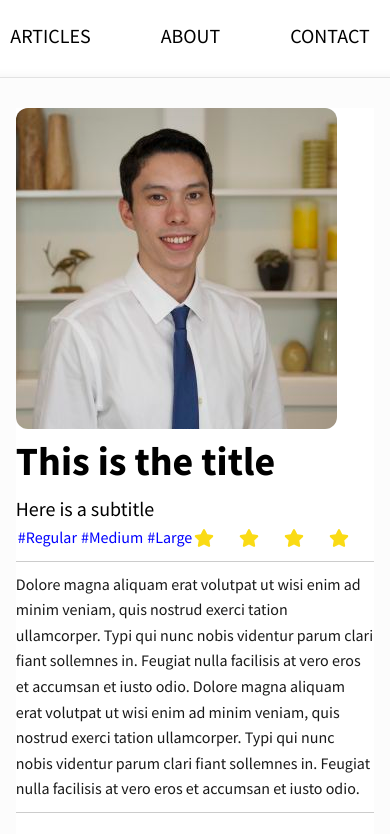
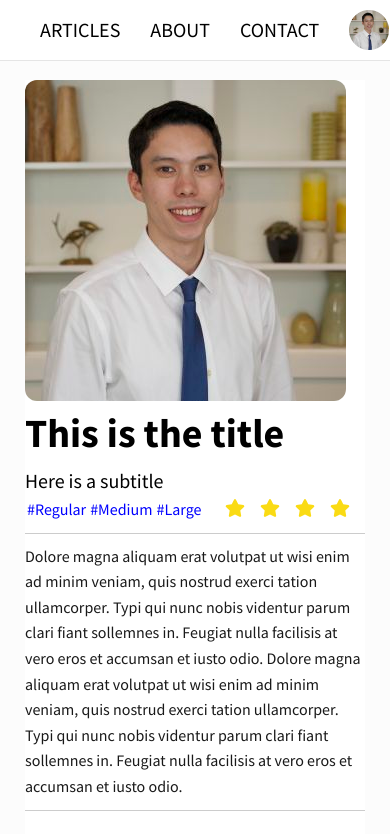
Before and after one commit to bubujone35/personal-blog, a Gatsby site: page / in a window 390 px wide. Shown: the top 834 px of the page. Built offline with nearby package versions, Linux system fonts and the light colour scheme; Gatsby itself is replaced by a stand-in of ours.

Commit message:
aligned nav items on mobile

```diff
--- a/src/components/buttons/secondary.js
+++ b/src/components/buttons/secondary.js
@@ -6,7 +6,7 @@ const SecondaryButton = styled.button`
   background-color: transparent;
   color: blue;
   background-repeat: no-repeat;
-  font-size: 1.5rem;
+  font-size: 1.7rem;
   font-weight: bold;
   text-align: center;
   outline: none;
--- a/src/components/cards/preview-card.js
+++ b/src/components/cards/preview-card.js
@@ -19,6 +19,8 @@ const Container = styled.div`
 
   @media all and (max-width: 1250px) {
     flex-direction: column-reverse;
+    border-radius: 0px;
+    border: none;
   }
 `
 const LeftColumn = styled.div`
@@ -46,8 +48,15 @@ const Header = styled.div`
   background-color: white;
   color: black;
 `
-const Title = styled.h2`
+const Title = styled(Link)`
   font-size: 4rem;
+  text-decoration: none;
+  color: black;
+  font-weight: 700;
+
+  &:hover {
+    color: gray;
+  }
 `
 
 const Subtitle = styled.h3`
@@ -86,6 +95,13 @@ const Stars = styled.svg`
   margin-right: 1.5rem;
   color: #FADB14;
   margin-bottom: -1rem;
+
+  @media all and (max-width: 1250px) {
+    width: 2rem;
+    height: 2rem;
+    margin-bottom: 0.4rem;
+
+  }
 `
 
 const Content = styled.div`
@@ -97,6 +113,7 @@ const Content = styled.div`
 const Footer = styled.div`
   background-color: white;
   padding: 1rem 0;
+  margin-top: 1rem;
 `
 const Image = styled.img`
   border-radius: 12px;
@@ -112,7 +129,7 @@ const PreviewCard = props => (
     <Container>
       <LeftColumn>
         <Header>
-          <Title>This is the title</Title>
+          <Title to="/">This is the title</Title>
           <Subtitle>Here is a subtitle</Subtitle>
           <Meta>
             <Hashtags>
--- a/src/components/main.js
+++ b/src/components/main.js
@@ -11,7 +11,7 @@ const Container = styled.div`
   align-items: center;
 
   @media all and (max-width: 1250px) {
-    padding: 0;
+    padding: 4rem 0 0;
   }
 `
 
--- a/src/components/sidebar.js
+++ b/src/components/sidebar.js
@@ -5,9 +5,6 @@ import { FaNewspaper } from 'react-icons/fa';
 import { FaAddressCard } from 'react-icons/fa';
 import { FaEnvelope } from 'react-icons/fa';
 import avatar from '../images/headshot.png'
-
-
-
 
 const Container = styled.div`
   flex: 0 0 18%;
@@ -17,8 +14,14 @@ const Container = styled.div`
   justify-content: space-between;
 
   @media all and (max-width: 1250px) {
-    flex-direction: column;
+    flex-direction: row;
     width: 100%;
+    border-bottom: 1px solid rgba(0, 0, 0, 0.1);
+    position: fixed;
+    top: 0;
+    left: 0;
+    margin: auto;
+    align-items: center;
   }
 `
 // //////////////////////////////////////
@@ -28,25 +31,28 @@ const Intro = styled.div`
   display: flex;
   flex-direction: column;
   justify-content: center;
-  align-items: center;
+  align-items: start;
   padding: 3rem;
   margin-top: 3rem;
   @media all and (max-width: 1250px) {
-    display: none;
+    order: 1;
+    padding: 0;
+    margin: 0;
   }
 `
 const Avatar = styled.div`
   border-radius: 100%;
-  height: 12rem;
-  width: 12rem;
+  height: 10rem;
+  width: 10rem;
   margin: 1rem;
   @media all and (max-width: 1250px) {
-    display: none;
+    height: 4rem;
+    width: 4rem;
   }
 `
 const Name = styled.h1`
   font-size: 3rem;
-  font-weight: 300;
+  font-weight: 700;
   @media all and (max-width: 1250px) {
     display: none;
   }
@@ -65,38 +71,16 @@ const SideNav = styled.ul`
   flex-grow: 2;
 
   @media all and (max-width: 1250px) {
-    margin-top: 1rem;
+    margin-top: 0rem;
     display: flex;
     flex-direction: row;
-    justify-content: center;
+    justify-content: start;
+    margin-left: 3rem;
   }
 `
 const SideNavItem = styled.li`
   position: relative;
 
-  &:not(:last-child) {
-    margin-bottom: 0.5rem;
-  }
-
-  &::before {
-    content: "";
-    position: absolute;
-    top: 0;
-    left: 0;
-    height: 100%;
-    width: 3px;
-    background-color: lightgray;
-    transform: scaleY(0);
-    transition: transform .2s,
-                width .4s cubic-bezier(1,0,0,1) .2s;
-
-  }
-
-  &:hover::before {
-    transform: scaleY(1);
-    width: 100%;
-    color: black;
-  }
 `
 
 const Icon = styled.svg`
@@ -122,17 +106,27 @@ const StyledLink = styled(Link)`
   position: relative;
   margin-right: 1rem;
   &:hover {
-    color: black;
+    color: lightgray;
   }
 
   display: flex;
   align-items: center;
+
+  @media all and (max-width: 6500px) {
+    padding: 1rem;
+  }
 `
 
 const Legal = styled.div`
   font-size: 1.2rem;
   text-align: center;
   padding: 2.5rem;
+
+  display: flex;
+  flex-direction: column;
+  justify-content: center;
+  align-items: start;
+
   @media all and (max-width: 1250px) {
     display: none;
   }
```
